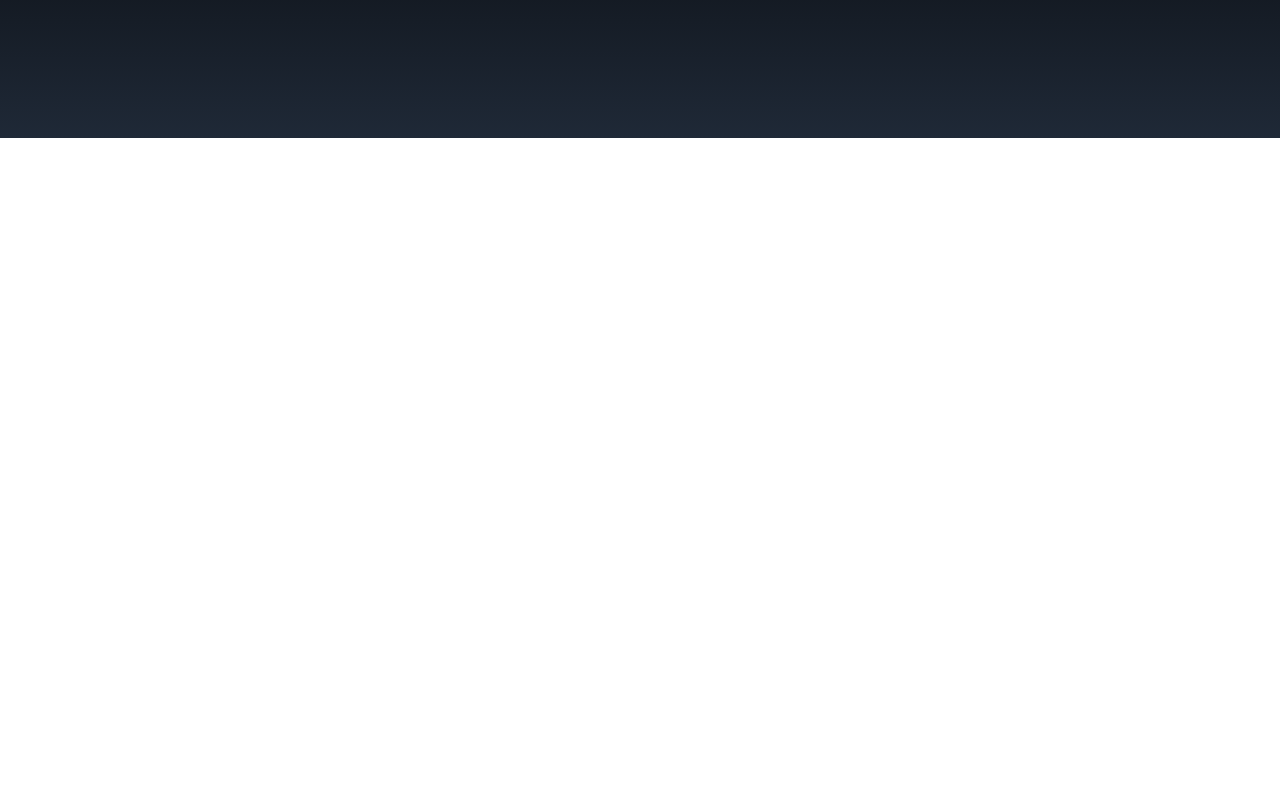
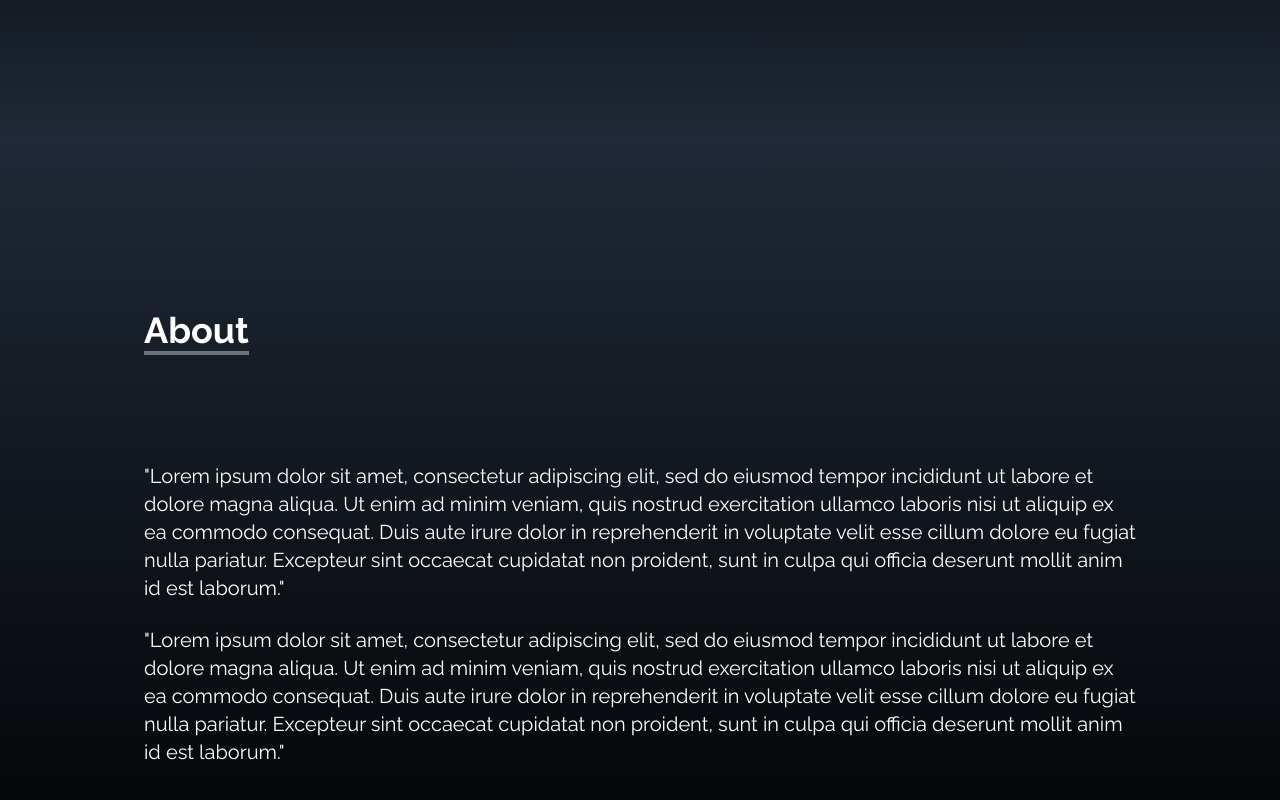
Before and after one commit to Hershykhehra1/portfolio-website, a React (Create React App) app: page / in a window 1280 px wide. Shown: the part 662-1462 px from the top of the page. Before the commit the page ends 800 px from the top, so only its background shows below. Built offline with nearby package versions, Linux system fonts and the light colour scheme.

Commit message:
Added About section

```diff
--- a/src/App.js
+++ b/src/App.js
@@ -1,3 +1,4 @@
+import About from "./components/About";
 import Home from "./components/Home";
 import NavBar from "./components/NavBar";
 import SocialLinks from "./components/SocialLinks";
@@ -7,6 +8,7 @@ function App() {
     <div>
       <NavBar />
       <Home />
+      <About />
       <SocialLinks />
     </div>
   );
--- /dev/null
+++ b/src/components/About.js
@@ -0,0 +1,30 @@
+import React from 'react'
+
+const About = () => {
+    return (
+        <div name="about" className="w-full h-screen bg-gradient-to-b from-gray-800 to-black text-white">
+            <div className="max-w-screen-lg p-4 mx-auto flex flex-col justify-center w-full h-full">
+                <div className="pb-8">
+                    <p className="text-4xl font-bold inline border-b-4 border-gray-500">About</p>
+                </div>
+                <p className="text-xl mt-20">
+                    "Lorem ipsum dolor sit amet, consectetur adipiscing elit, sed do eiusmod tempor incididunt ut labore et dolore magna aliqua.
+                    Ut enim ad minim veniam, quis nostrud exercitation ullamco laboris nisi ut aliquip ex ea commodo consequat. Duis aute irure
+                    dolor in reprehenderit in voluptate velit esse cillum dolore eu fugiat nulla pariatur. Excepteur sint occaecat cupidatat non
+                    proident, sunt in culpa qui officia deserunt mollit anim id est laborum."
+                </p>
+
+                <br />
+
+                <p className="text-xl">
+                    "Lorem ipsum dolor sit amet, consectetur adipiscing elit, sed do eiusmod tempor incididunt ut labore et dolore magna aliqua.
+                    Ut enim ad minim veniam, quis nostrud exercitation ullamco laboris nisi ut aliquip ex ea commodo consequat. Duis aute irure
+                    dolor in reprehenderit in voluptate velit esse cillum dolore eu fugiat nulla pariatur. Excepteur sint occaecat cupidatat non
+                    proident, sunt in culpa qui officia deserunt mollit anim id est laborum."
+                </p>
+            </div>
+        </div>
+    )
+}
+
+export default About
```
